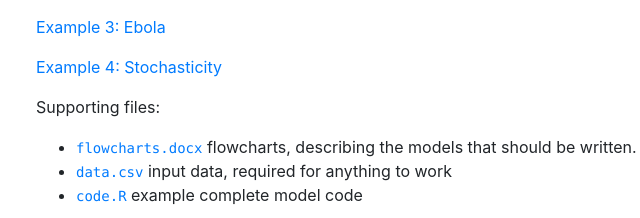
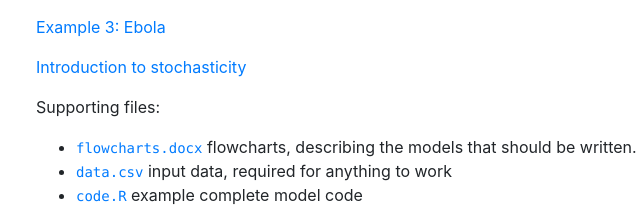
Before and after one commit to mrc-ide/shortcourse-2019, a plain HTML site: page index.html in a window 1280 px wide. Shown: the part 249-467 px from the top of the page, 49-689 px from the left. Drawn offline with nearby package versions, Linux system fonts and the light colour scheme.

Commit message:
Update to point at moved stochasticity practical

```diff
--- a/index.html
+++ b/index.html
@@ -23,7 +23,7 @@
 
       <p><a href="example3">Example 3: Ebola</a></p>
 
-      <p><a href="example4">Example 4: Stochasticity</a></p>
+      <p><a href="stochasticity">Introduction to stochasticity</a></p>
 
       <p>Supporting files:</p>
       <ul>
```
Also changed, not shown: 3 other files.
